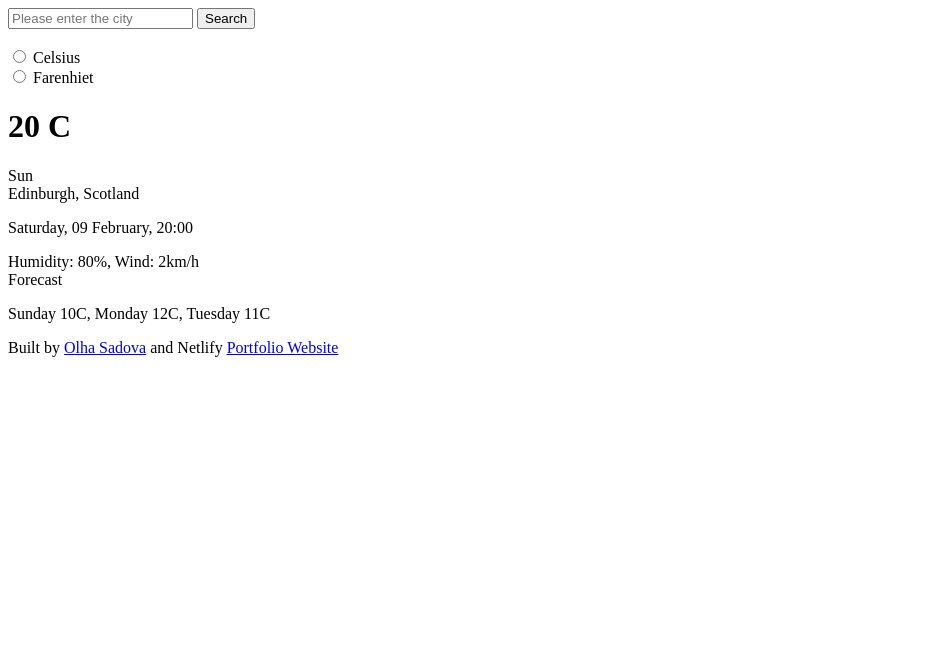
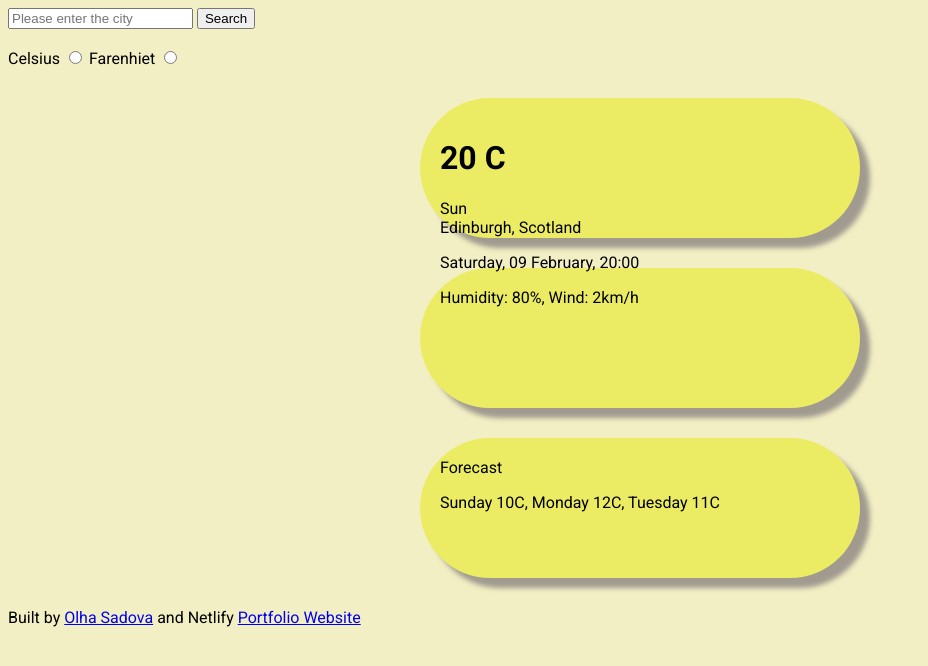
Before and after one commit to olkasadova/Vanilla-Meteo, a plain HTML site: page index.html in a window 1280 px wide. Shown: the whole page, without its empty margins (0-928 px from the left). Drawn offline with Linux system fonts and the light colour scheme.

Commit message:
Added css file and styles for three main blocks

```diff
--- a/index.html
+++ b/index.html
@@ -2,23 +2,29 @@
 <html lang="en">
 <head>
     <meta charset="UTF-8">
-    <meta name="viewport" content="width=<device-width>, initial-scale=1.0">
+    <meta name="viewport" content="width=device-width, initial-scale=1.0">
     <title>Vanilla Meteo forecast</title>
+    <link rel="stylesheet" href="src/style.css">
+    <link href="https://fonts.googleapis.com/css2?family=Roboto:ital,wght@0,100;0,300;0,400;0,700;1,100;1,400;1,500&display=swap" rel="stylesheet">
 </head>
 <body>
+
     <header>
         <form>
             <input type="search" placeholder="Please enter the city">
             <input type="submit" value="Search">
         </form>
         <br>
+    </header>
     <form>
-        <input type="radio" name="degrees" value="Celsius">
-        <label for="Celsius"> Celsius</label> </form>
-        <input type="radio" name="degrees" value="Farenhiet">
-        <label for="Farenhiet"> Farenhiet</label> </br>
+        <label> Celsius <input type="radio" name="degrees" value="Celsius"> </label>
+
+        <label> Farenhiet <input type="radio" name="degrees" value="Farenhiet"></label>
+         </br>
     </form>
-    </header>
+
+    <div class="temperature-block">
+
         <h1> 20 C </h1>
         <div> Sun</div>
         <div>
@@ -27,18 +33,20 @@
         <p>
             Saturday, 09 February, 20:00
         </p>
+    </div>
 
-
-    <div>
+    <div class="weather-parameters-block">
         Humidity: 80%, Wind: 2km/h
     </div>
 
+    <div class="forecast-block">
         <div>
             Forecast
         </div>
         <p>
             Sunday 10C, Monday 12C, Tuesday 11C
         </p>
+    </div>
     <footer> Built by
          <a href = "https://github.com/olkasadova" target="_blank" rel="noopener noreferrer">Olha Sadova</a> and Netlify
          <a href = "https://vanillameteo.netlify.app/" target="_blank" rel="noopener noreferrer">Portfolio Website</a>
--- /dev/null
+++ b/src/style.css
@@ -0,0 +1,34 @@
+body {
+background-color: rgb(243, 239, 196);
+font-family: Roboto;
+}
+
+.temperature-block{
+    background: rgb(236, 236, 100);
+    border-radius: 94px 94px 94px 94px;
+    height: 100px;
+    max-width: 400px;
+    margin: 30px auto;
+    padding: 20px;
+    box-shadow: 10px 10px 5px 0px rgba(112,106,112,0.63);
+}
+
+.weather-parameters-block{
+    background: rgb(236, 236, 100);
+    border-radius: 94px 94px 94px 94px;
+    height: 100px;
+    max-width: 400px;
+    margin: 30px auto;
+    padding: 20px;
+    box-shadow: 10px 10px 5px 0px rgba(112,106,112,0.63);
+}
+
+.forecast-block{
+    background: rgb(236, 236, 100);
+    border-radius: 94px 94px 94px 94px;
+    height: 100px;
+    max-width: 400px;
+    margin: 30px auto;
+    padding: 20px;
+    box-shadow: 10px 10px 5px 0px rgba(112,106,112,0.63);
+}
```
Lines whose indentation alone changed are shown as unchanged.
